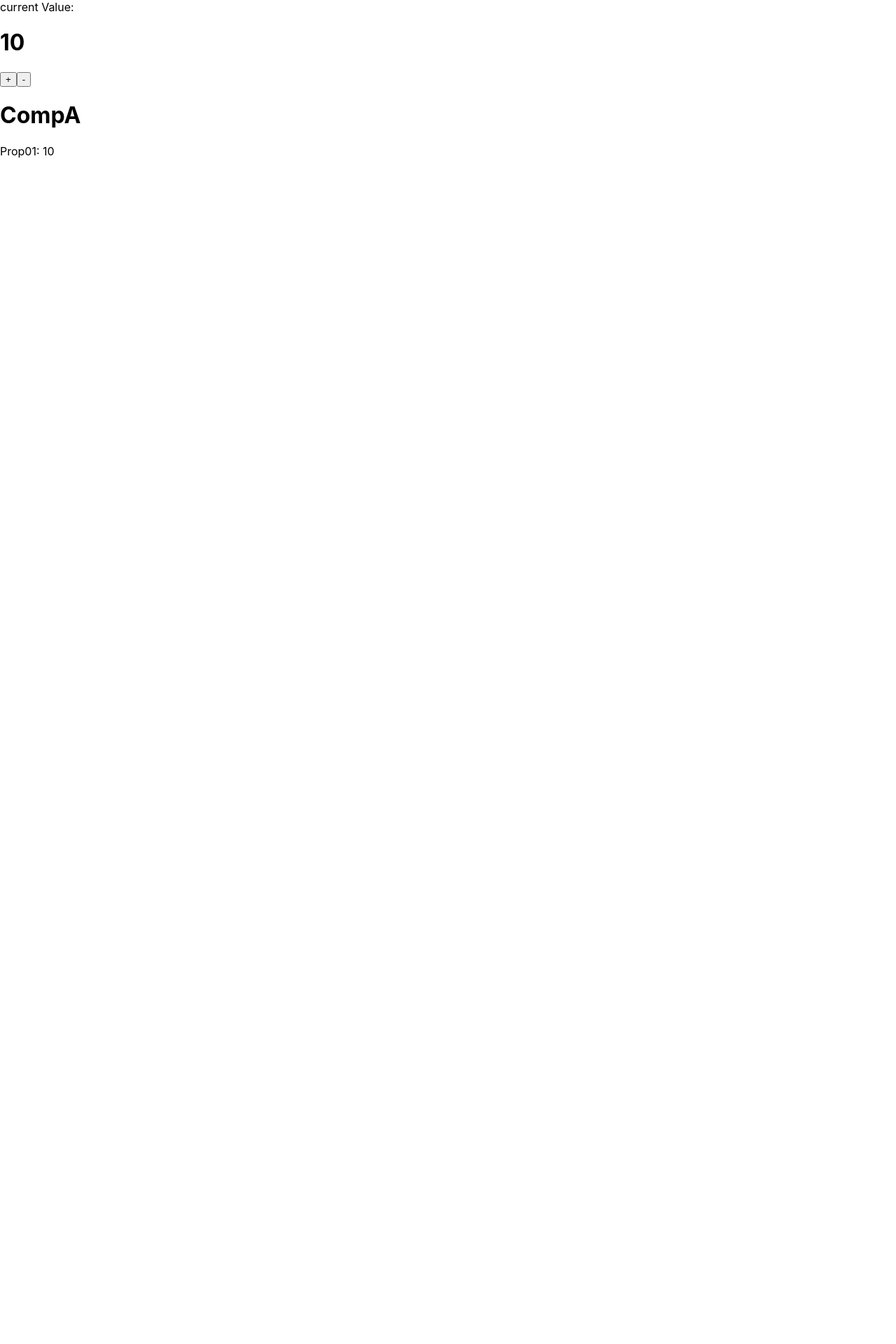
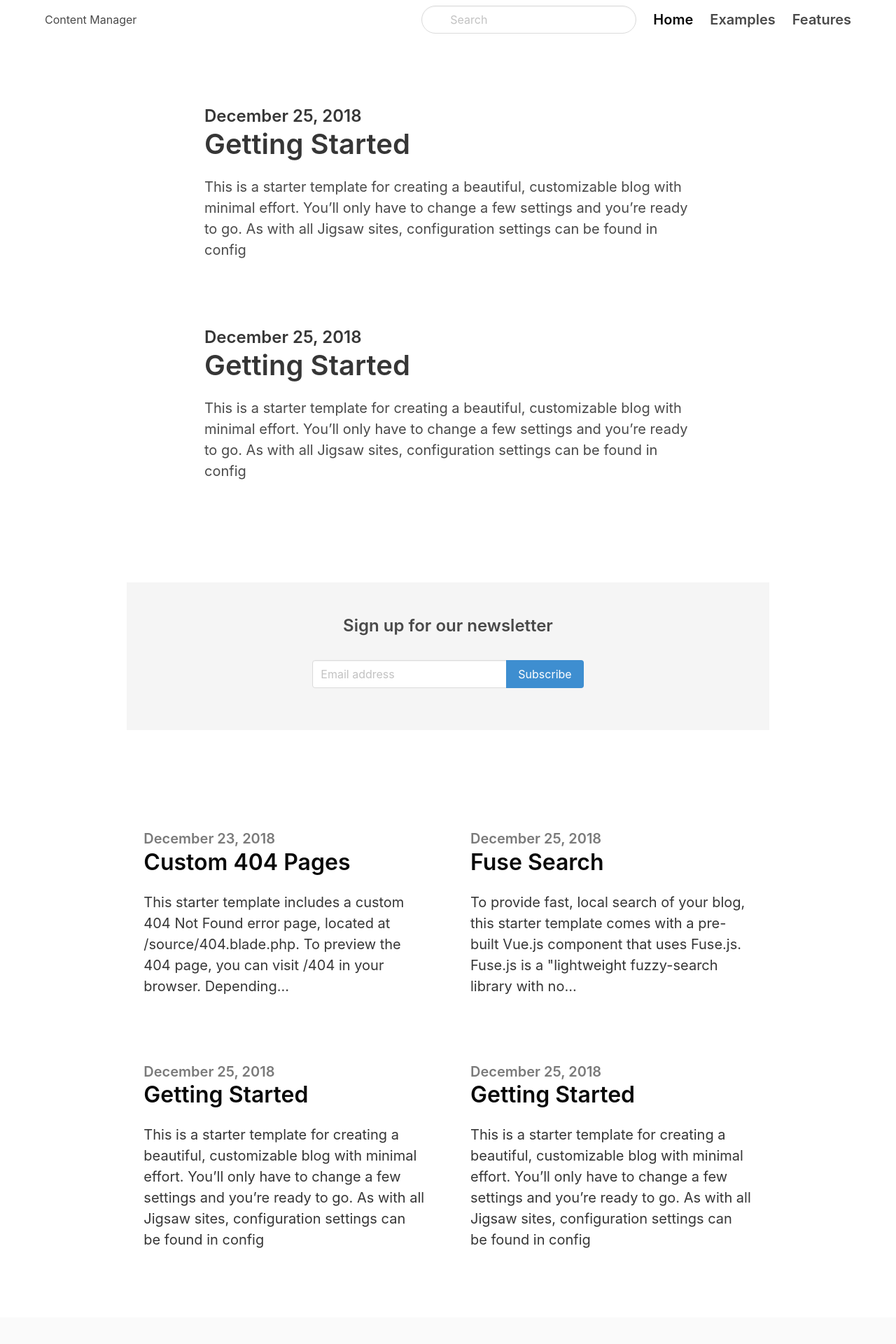
Before and after one commit to parkercatz/Next-content-manager-app, a Next.js app: page / in a window 1280 px wide. Shown: the top 1920 px of the page at 70% size. Before the commit the page ends 800 px from the top, so only its background shows below. Built offline with nearby package versions, Linux system fonts and the light colour scheme.

Commit message:
feat: Bulmaの追加

```diff
--- a/package.json
+++ b/package.json
@@ -9,6 +9,7 @@
     "lint": "next lint"
   },
   "dependencies": {
+    "bulma": "^0.9.3",
     "next": "11.0.1",
     "react": "17.0.2",
     "react-dom": "17.0.2"
--- a/pages/_app.js
+++ b/pages/_app.js
@@ -1,3 +1,4 @@
+import 'bulma/css/bulma.min.css'
 import '../styles/globals.css'
 
 function MyApp({ Component, pageProps }) {
--- a/pages/index.js
+++ b/pages/index.js
@@ -1,26 +1,211 @@
-import { useState, useEffect } from 'react'
-function CompA({ prop01 }) {
+function Home() {
   return (
     <>
-      <h1>CompA</h1>
-      <div>Prop01: {prop01}</div>
-    </>
-  )
-}
+      <nav className="navbar">
+        <div className="container">
+          <div className="navbar-brand">
+            <a className="navbar-item" href="../">
+              <h1>Content Manager</h1>
+            </a>
+            <span className="navbar-burger burger" data-target="navbarMenu">
+              <span></span>
+              <span></span>
+              <span></span>
+            </span>
+          </div>
+          <div id="navbarMenu" className="navbar-menu">
+            <div className="navbar-end">
+              <div className=" navbar-item">
+                <div className="control has-icons-left">
+                  <input
+                    className="input is-rounded"
+                    type="email"
+                    placeholder="Search"
+                  />
+                  <span className="icon is-left">
+                    <i className="fa fa-search"></i>
+                  </span>
+                </div>
+              </div>
+              <a className="navbar-item is-active is-size-5 has-text-weight-semibold">
+                Home
+              </a>
+              <a className="navbar-item is-size-5 has-text-weight-semibold">
+                Examples
+              </a>
+              <a className="navbar-item is-size-5 has-text-weight-semibold">
+                Features
+              </a>
+            </div>
+          </div>
+        </div>
+      </nav>
 
-function Home() {
-  const [value, setValue] = useState(10)
+      <section className="hero ">
+        <div className="hero-body">
+          <div className="container">
+            <section className="section">
+              <div className="columns">
+                <div className="column is-8 is-offset-2">
+                  <div className="content is-medium">
+                    <h2 className="subtitle is-4">December 25, 2018</h2>
+                    <h1 className="title">Getting Started</h1>
+                    <p>
+                      This is a starter template for creating a beautiful,
+                      customizable blog with minimal effort. You’ll only have to
+                      change a few settings and you’re ready to go. As with all
+                      Jigsaw sites, configuration settings can be found in
+                      config
+                    </p>
+                  </div>
+                </div>
+              </div>
+            </section>
 
-  useEffect(() => {
-    console.log('use effect')
-  }, [])
+            <div className="is-divider"></div>
 
-  return (
-    <>
-      current Value: <h1>{value}</h1>
-      <button onClick={() => setValue(value + 1)}>+</button>
-      <button onClick={() => setValue(value - 1)}>-</button>
-      <CompA prop01={value} />
+            <section className="section">
+              <div className="columns">
+                <div className="column is-8 is-offset-2">
+                  <div className="content is-medium">
+                    <h2 className="subtitle is-4">December 25, 2018</h2>
+                    <h1 className="title">Getting Started</h1>
+                    <p>
+                      This is a starter template for creating a beautiful,
+                      customizable blog with minimal effort. You’ll only have to
+                      change a few settings and you’re ready to go. As with all
+                      Jigsaw sites, configuration settings can be found in
+                      config
+                    </p>
+                  </div>
+                </div>
+              </div>
+            </section>
+          </div>
+        </div>
+      </section>
+
+      <section className="section">
+        <div className="columns">
+          <div className="column is-10 is-offset-1">
+            <div className="container has-text-centered is-fluid">
+              <div className="hero is-light">
+                <div className="hero-body">
+                  <h2 className="title is-4">Sign up for our newsletter</h2>
+                  <div className="column is-6 is-offset-3">
+                    <div className="field has-addons has-addons-centered">
+                      <div className="control is-expanded">
+                        <input
+                          className="input "
+                          type="text"
+                          placeholder="Email address"
+                        />
+                      </div>
+                      <div className="control">
+                        <a className="button is-info">Subscribe</a>
+                      </div>
+                    </div>
+                  </div>
+                </div>
+              </div>
+            </div>
+          </div>
+        </div>
+      </section>
+
+      <section className="hero ">
+        <div className="hero-body">
+          <div className="container">
+            <section className="section">
+              <div className="columns is-variable is-8">
+                <div className="column is-5 is-offset-1 ">
+                  <div className="content is-medium">
+                    <h2 className="subtitle is-5 has-text-grey">
+                      December 23, 2018
+                    </h2>
+                    <h1 className="title has-text-black is-3">
+                      Custom 404 Pages
+                    </h1>
+                    <p className="has-text-dark">
+                      This starter template includes a custom 404 Not Found
+                      error page, located at /source/404.blade.php. To preview
+                      the 404 page, you can visit /404 in your browser.
+                      Depending...
+                    </p>
+                  </div>
+                </div>
+                <div className="column is-5">
+                  <div className="content is-medium">
+                    <h2 className="subtitle is-5 has-text-grey">
+                      December 25, 2018
+                    </h2>
+                    <h1 className="title has-text-black is-3">Fuse Search</h1>
+                    <p className="has-text-dark">
+                      To provide fast, local search of your blog, this starter
+                      template comes with a pre-built Vue.js component that uses
+                      Fuse.js. Fuse.js is a "lightweight fuzzy-search library
+                      with no...
+                    </p>
+                  </div>
+                </div>
+              </div>
+            </section>
+
+            <div className="is-divider"></div>
+
+            <section className="section">
+              <div className="columns is-variable is-8">
+                <div className="column is-5 is-offset-1">
+                  <div className="content is-medium">
+                    <h2 className="subtitle is-5 has-text-grey">
+                      December 25, 2018
+                    </h2>
+                    <h1 className="title has-text-black is-3">
+                      Getting Started
+                    </h1>
+                    <p className="has-text-dark">
+                      This is a starter template for creating a beautiful,
+                      customizable blog with minimal effort. You’ll only have to
+                      change a few settings and you’re ready to go. As with all
+                      Jigsaw sites, configuration settings can be found in
+                      config
+                    </p>
+                  </div>
+                </div>
+                <div className="column is-5">
+                  <div className="content is-medium">
+                    <h2 className="subtitle is-5 has-text-grey">
+                      December 25, 2018
+                    </h2>
+                    <h1 className="title has-text-black is-3">
+                      Getting Started
+                    </h1>
+                    <p className="has-text-dark">
+                      This is a starter template for creating a beautiful,
+                      customizable blog with minimal effort. You’ll only have to
+                      change a few settings and you’re ready to go. As with all
+                      Jigsaw sites, configuration settings can be found in
+                      config
+                    </p>
+                  </div>
+                </div>
+              </div>
+            </section>
+          </div>
+        </div>
+      </section>
+
+      <footer className="footer">
+        <div className="content has-text-centered">
+          <p>
+            <strong>Bulma - Blog theme</strong> by{' '}
+            <a href="https://gonzalojs.com">Gonzalo Gutierrez</a>. Based on the{' '}
+            <a href="http://jigsaw-blog-staging.tighten.co/">jigsaw-blog</a>.
+            The source code is licensed
+            <a href="http://opensource.org/licenses/mit-license.php">MIT</a>
+          </p>
+        </div>
+      </footer>
     </>
   )
 }
```
Also changed, not shown: 1 other file (tests, documents, lock files or other folders).
